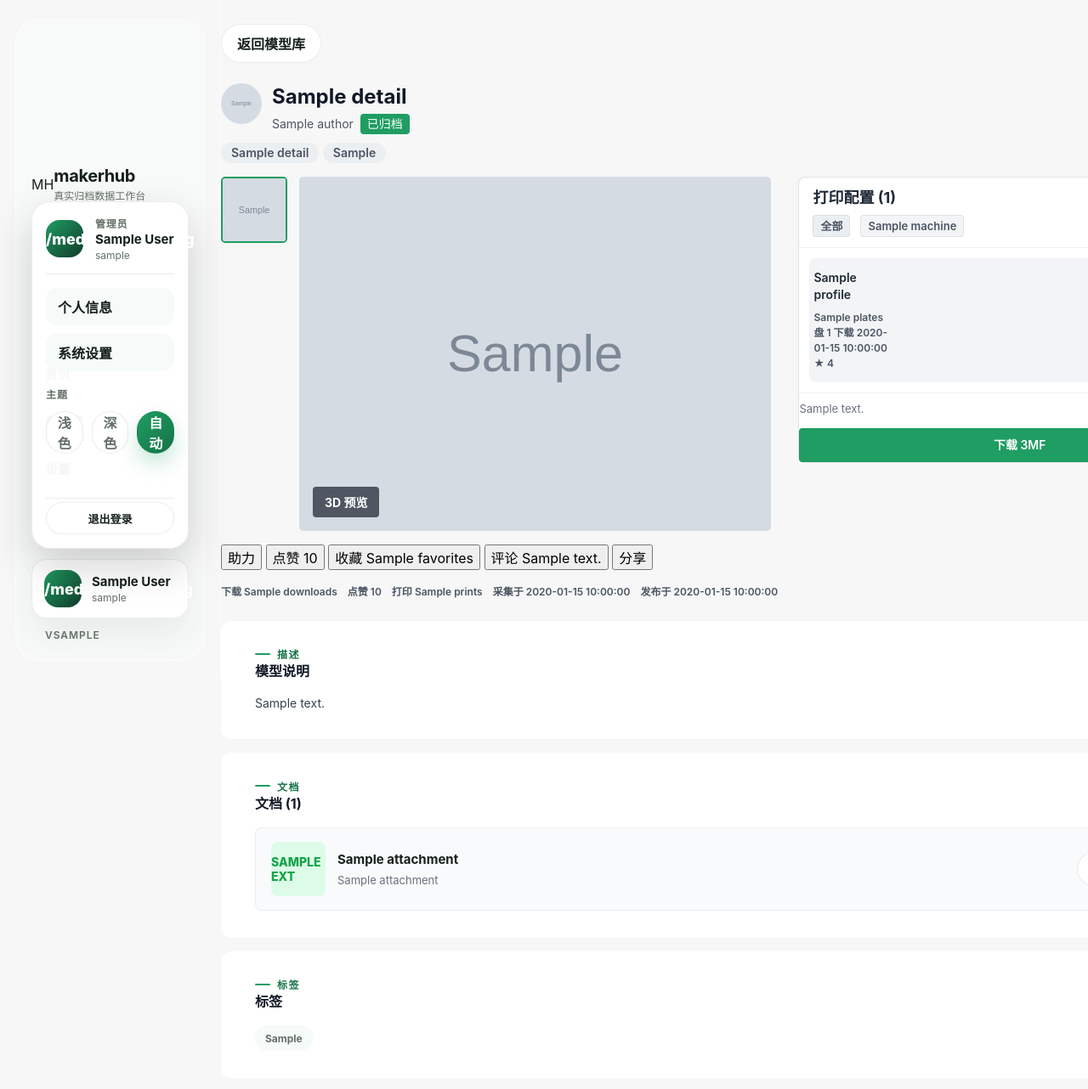
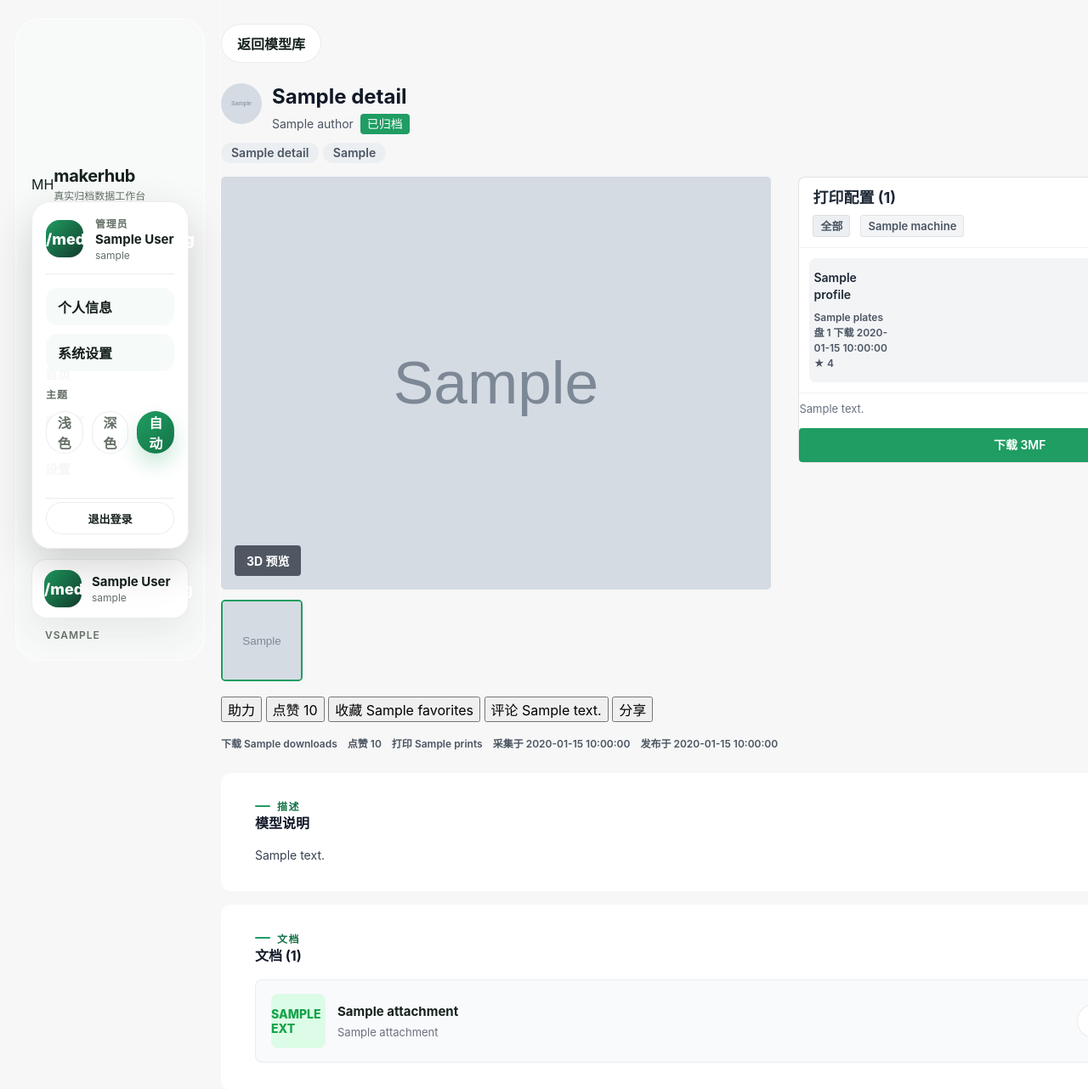
Before and after one commit to s450586793/makerhub, a Python web app: template app/templates/detail.html in a window 1280 px wide; the page is wider, and only the part inside the window is pictured. Shown: the top 1282 px of that part at 85% size. Run offline with Jinja, Linux system fonts and the light colour scheme; the template is opened without the code that fills it: most values are stand-ins (such as "Sample title", 1, 10 or a date in 2020); grey boxes marked "Sample" are stand-in pictures.

Commit message:
feat: reorder detail gallery and profile sections

```diff
--- a/app/static/css/app.css
+++ b/app/static/css/app.css
@@ -1999,17 +1999,43 @@ select:focus {
   gap: 16px;
 }
 
+.mw-hero__sidebar > .mw-head {
+  order: 1;
+}
+
+.mw-hero__sidebar > .mw-active-profile {
+  order: 2;
+}
+
+.mw-hero__sidebar > .mw-config-panel {
+  order: 3;
+}
+
+.mw-hero__sidebar > .mw-stat-row {
+  order: 4;
+}
+
+.mw-hero__sidebar > .mw-statline {
+  order: 5;
+}
+
+.mw-hero__sidebar > .mw-action-strip {
+  order: 6;
+}
+
+.mw-hero__sidebar > .mw-instance-panels {
+  order: 7;
+}
+
 .mw-gallery {
   min-width: 0;
   display: grid;
-  grid-template-columns: 80px minmax(0, 1fr);
+  grid-template-columns: 1fr;
   gap: 12px;
   align-items: start;
 }
 
 .mw-gallery__cover {
-  grid-column: 2;
-  grid-row: 1 / span 2;
   position: relative;
   aspect-ratio: 4 / 3;
   overflow: hidden;
@@ -2056,19 +2082,18 @@ select:focus {
 }
 
 .mw-gallery__thumbs {
-  grid-column: 1;
-  grid-row: 1;
-  display: flex;
-  flex-direction: column;
+  display: flex;
+  flex-direction: row;
   gap: 10px;
-  overflow-y: auto;
-  overflow-x: hidden;
-  max-height: 560px;
-  padding-right: 2px;
+  overflow-x: auto;
+  overflow-y: hidden;
+  max-height: none;
+  padding-right: 0;
+  padding-bottom: 2px;
 }
 
 .mw-gallery__thumb {
-  width: 100%;
+  width: 96px;
   aspect-ratio: 1 / 1;
   padding: 0;
   border: 2px solid transparent;
@@ -3672,30 +3697,6 @@ html[data-theme="dark"] .detail-page--makerworld .lightbox__close {
     justify-content: flex-start;
   }
 
-  .mw-gallery {
-    grid-template-columns: 1fr;
-  }
-
-  .mw-gallery__cover {
-    grid-column: auto;
-    grid-row: auto;
-  }
-
-  .mw-gallery__thumbs {
-    grid-column: auto;
-    grid-row: auto;
-    flex-direction: row;
-    overflow-x: auto;
-    overflow-y: hidden;
-    max-height: none;
-    padding-right: 0;
-    padding-bottom: 2px;
-  }
-
-  .mw-gallery__thumb {
-    width: 96px;
-  }
-
   .mw-detail-nav {
     top: 10px;
     overflow-x: auto;
--- a/frontend/package.json
+++ b/frontend/package.json
@@ -1,7 +1,7 @@
 {
   "name": "makerhub-frontend",
   "private": true,
-  "version": "0.3.29",
+  "version": "0.3.30",
   "type": "module",
   "scripts": {
     "dev": "vite",
```
Also changed, not shown: README.md, frontend/package-lock.json, 1 other file.
